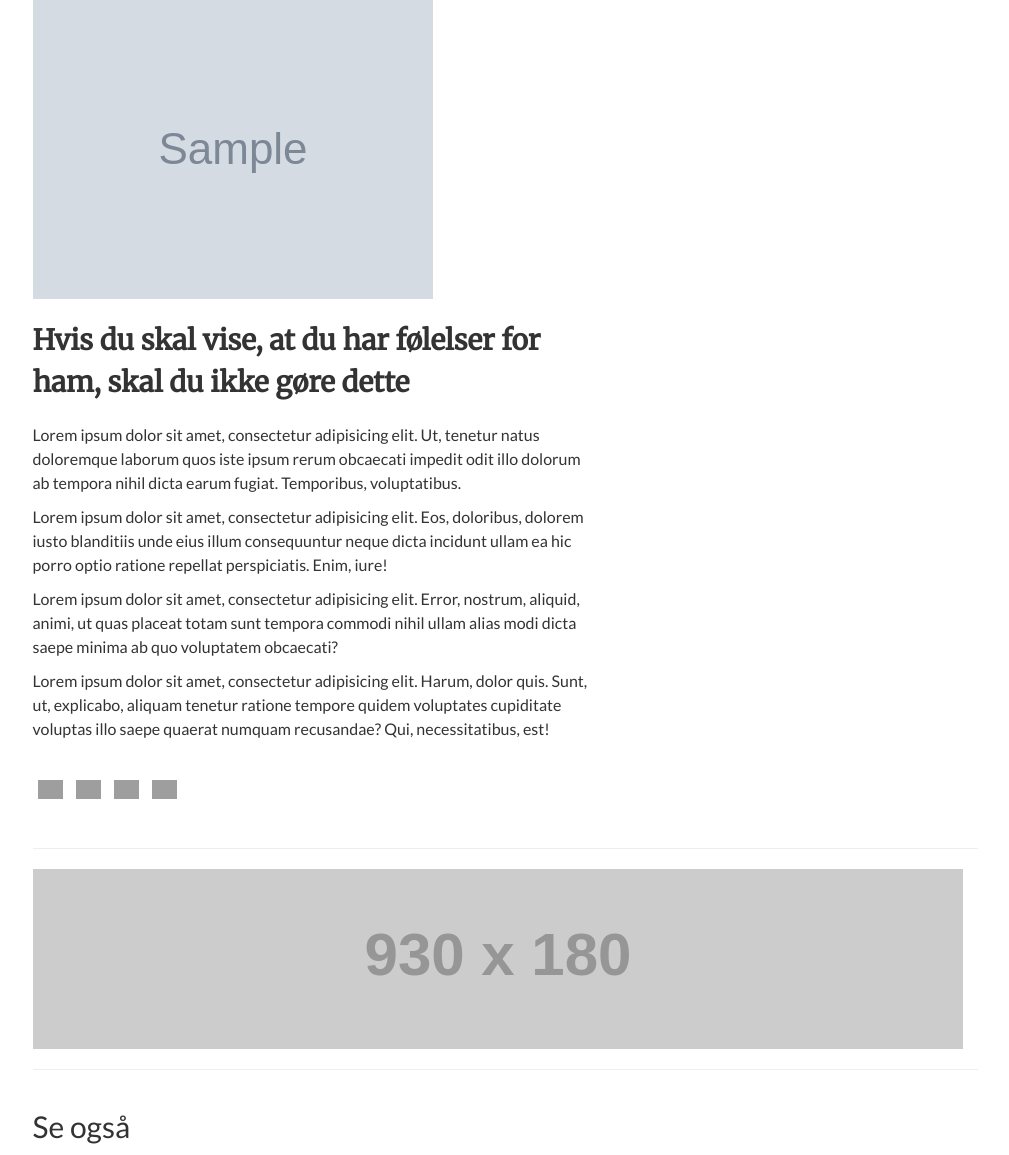
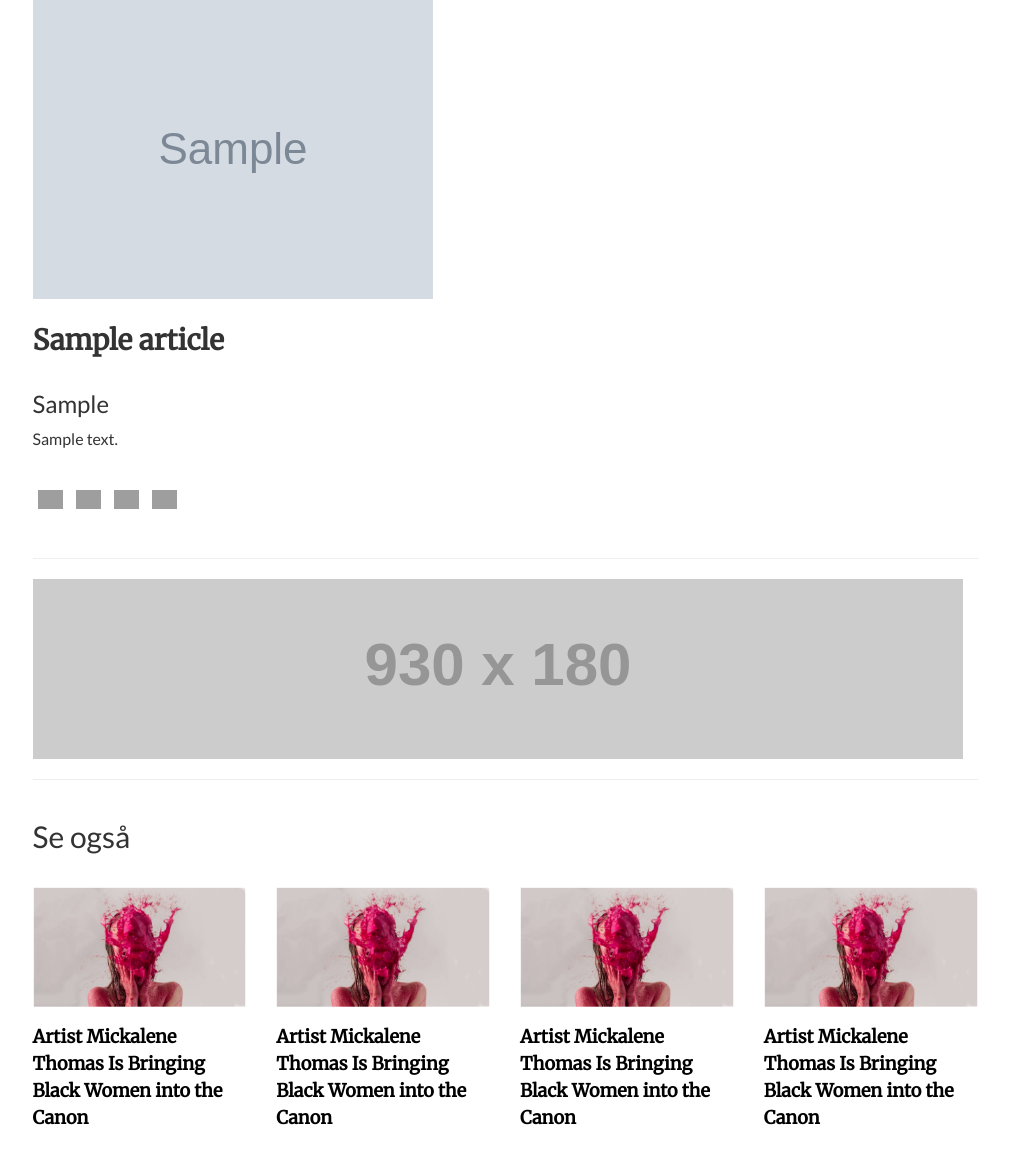
Before and after one commit to lomholdt/upvote, a Django app: a page that uses blog/templates/blog/view.html in a window 1280 px wide. Shown: the part 367-1522 px from the top of the page, without its empty margins (135-1144 px from the left). After the commit the page ends 1492 px from the top, so only its background shows below. Run offline with Django 3.2, Linux system fonts and the light colour scheme; tables that the repository leaves empty hold one stand-in row (values such as "Sample post"); grey boxes marked "Sample" are stand-in pictures; grey boxes labelled with a size stand in for pictures from a placeholder-image service; some libraries are stand-ins or nearby versions; grey boxes are pictures that could not be loaded.

Commit message:
Små fixes

```diff
--- a/blog/templates/blog/view.html
+++ b/blog/templates/blog/view.html
@@ -51,12 +51,9 @@
             <img class="img-responsive" src="{{ article.get_cover_photo }}" alt="">
 
             <!-- Title -->
-            <h1 class="rubrik">Hvis du skal vise, at du har følelser for ham, skal du ikke gøre dette</h1>
-
-            <p>Lorem ipsum dolor sit amet, consectetur adipisicing elit. Ut, tenetur natus doloremque laborum quos iste ipsum rerum obcaecati impedit odit illo dolorum ab tempora nihil dicta earum fugiat. Temporibus, voluptatibus.</p>
-            <p>Lorem ipsum dolor sit amet, consectetur adipisicing elit. Eos, doloribus, dolorem iusto blanditiis unde eius illum consequuntur neque dicta incidunt ullam ea hic porro optio ratione repellat perspiciatis. Enim, iure!</p>
-            <p>Lorem ipsum dolor sit amet, consectetur adipisicing elit. Error, nostrum, aliquid, animi, ut quas placeat totam sunt tempora commodi nihil ullam alias modi dicta saepe minima ab quo voluptatem obcaecati?</p>
-            <p>Lorem ipsum dolor sit amet, consectetur adipisicing elit. Harum, dolor quis. Sunt, ut, explicabo, aliquam tenetur ratione tempore quidem voluptates cupiditate voluptas illo saepe quaerat numquam recusandae? Qui, necessitatibus, est!</p>
+            <h1 class="rubrik">{{ article.title }}</h1>
+            <h3>{{ article.lead }}</h3>
+            <p>{{ article.body|safe }}</p>
             <br>
         </div>
     </div>
--- a/news/urls.py
+++ b/news/urls.py
@@ -20,7 +20,7 @@ from django.contrib import admin
 from news import settings
 
 urlpatterns = [
-    url(r'^admin/', admin.site.urls),
-    url(r'^redactor/', include('redactor.urls')),
+    url(r'^admin', admin.site.urls),
+    url(r'^redactor', include('redactor.urls')),
     url(r'^', include('blog.urls')),
 ] + static(settings.MEDIA_URL, document_root=settings.MEDIA_ROOT)
```
